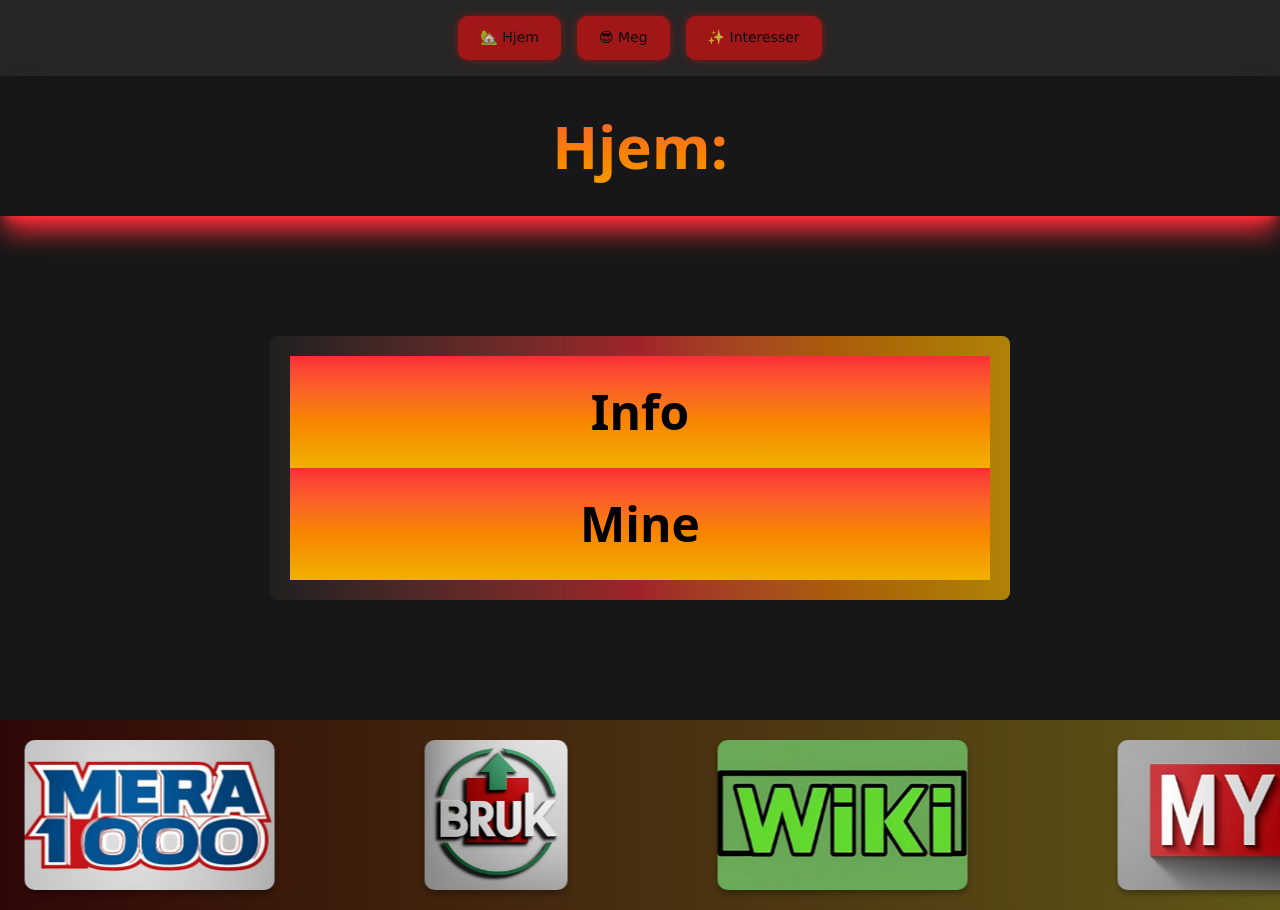
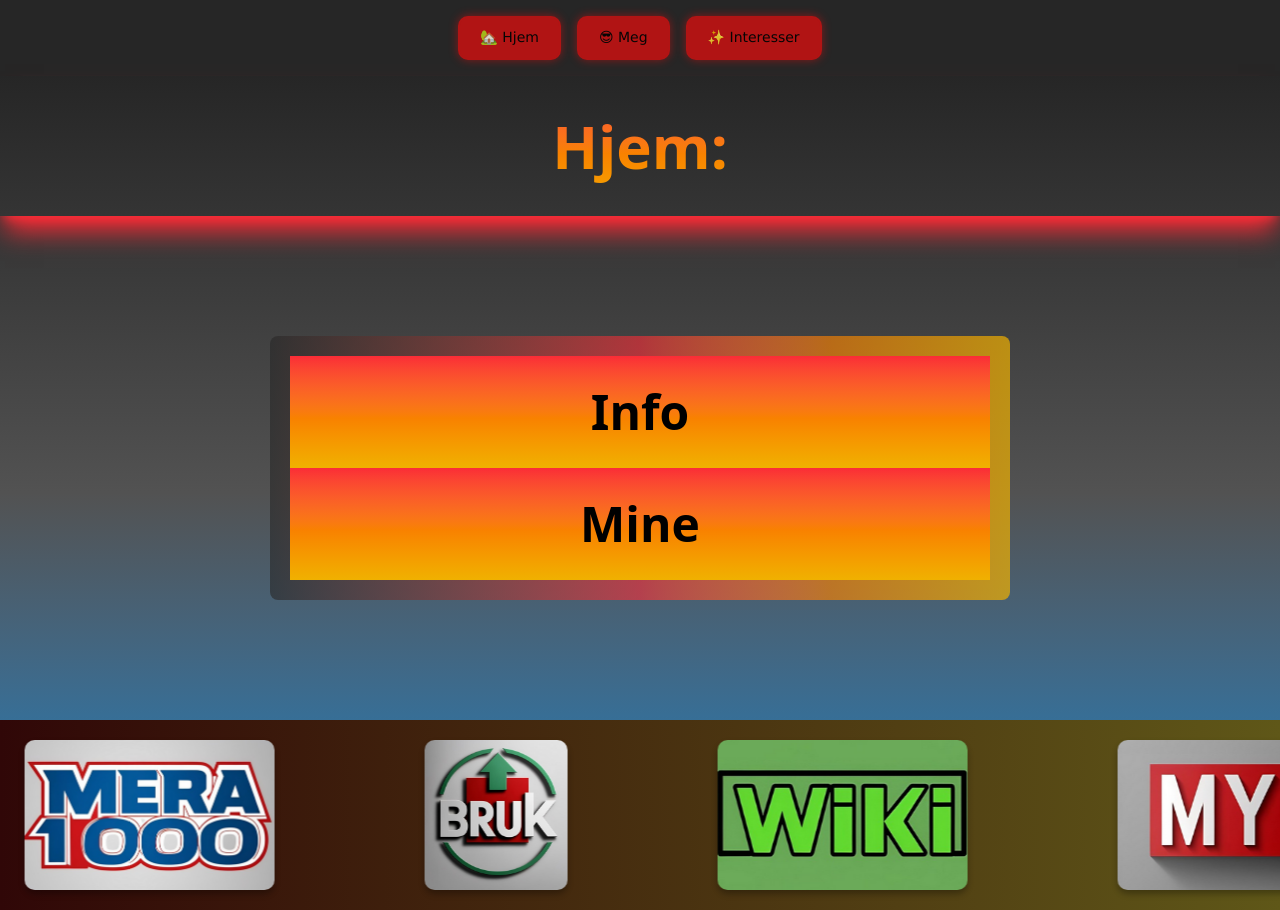
Before and after one commit to Toorq91/Prosjekter, a Vue app in the folder Meg/: page / in a window 1280 px wide. Built offline with nearby package versions, Linux system fonts and the light colour scheme; the HTML template or start-up script is replaced by a standard one.

Commit message:
byttet bakgrunnsbilde på gaming siden + endret bakgrunnsfargen på homePage

```diff
--- a/Meg/src/components/navbar.vue
+++ b/Meg/src/components/navbar.vue
@@ -1,5 +1,5 @@
 <template>
-  <nav class="bg-neutral-800 text-white text-xl p-4 flex justify-center space-x-4">
+  <nav class="bg-neutral-800 text-xl p-4 flex justify-center space-x-4">
     <RouterLink to="/" class="glow-button">🏡 Hjem</RouterLink>
     <RouterLink to="/about" class="glow-button">😎 Meg</RouterLink>
     <RouterLink to="/interests" class="glow-button">✨ Interesser</RouterLink>
@@ -15,7 +15,7 @@
   color: black;
   font-family: Verdana, Geneva, Tahoma, sans-serif;
   font-size: 14px;
-  opacity: 0.75;
+  opacity: 0.85;
   transition: all 0.3s ease-in-out;
   box-shadow: 0 0 10px rgba(202, 17, 17, 0.7);
 }
--- a/Meg/src/views/gamingPage.vue
+++ b/Meg/src/views/gamingPage.vue
@@ -3,7 +3,7 @@
     <!-- Background Wrapper -->
     <div class="absolute inset-0">
       <!-- Blurred Background Image -->
-      <div class="absolute inset-0 bg-[url('/img/gaming.jpg')] bg-cover bg-center blur-[2px]"></div>
+      <div class="absolute inset-0 bg-[url('/img/gaming.png')] bg-cover bg-center blur-[2px]"></div>
       <!-- Semi-transparent Overlay -->
       <div class="absolute inset-0 opacity-20"></div>
     </div>
--- a/Meg/src/views/homePage.vue
+++ b/Meg/src/views/homePage.vue
@@ -1,5 +1,5 @@
 <template>
-  <div class="bg-neutral-900 min-h-screen">
+  <div class="bg-gradient-to-b from-neutral-800 via-neutral-600 to-sky-600 min-h-screen">
     <h1 class="flex flex-col items-center text-center text-6xl font-bold underline w-full py-10
   text-transparent bg-clip-text bg-gradient-to-t from-yellow-500  to-red-500 shadow-xl shadow-red-500">
       Hjem:
```
Also changed, not shown: 1 other file (tests, documents, lock files or other folders).
